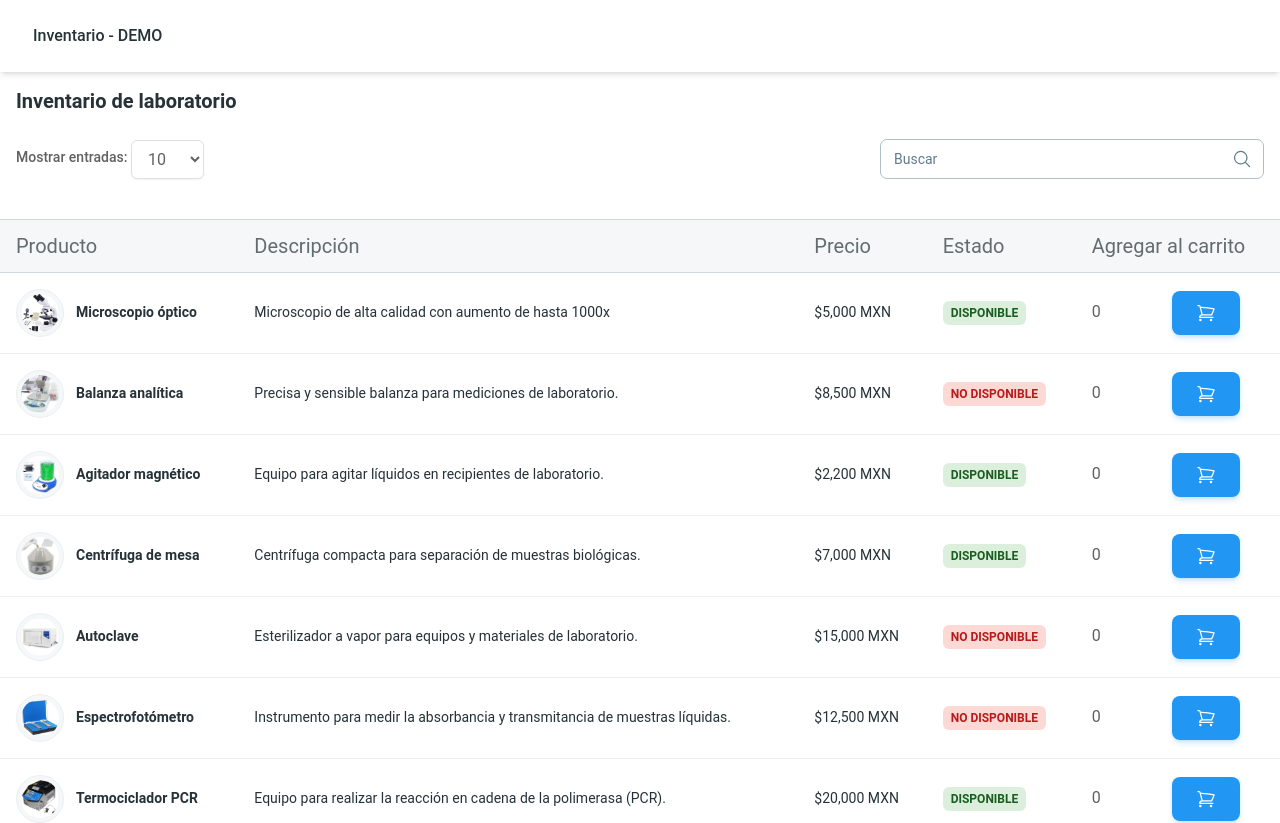
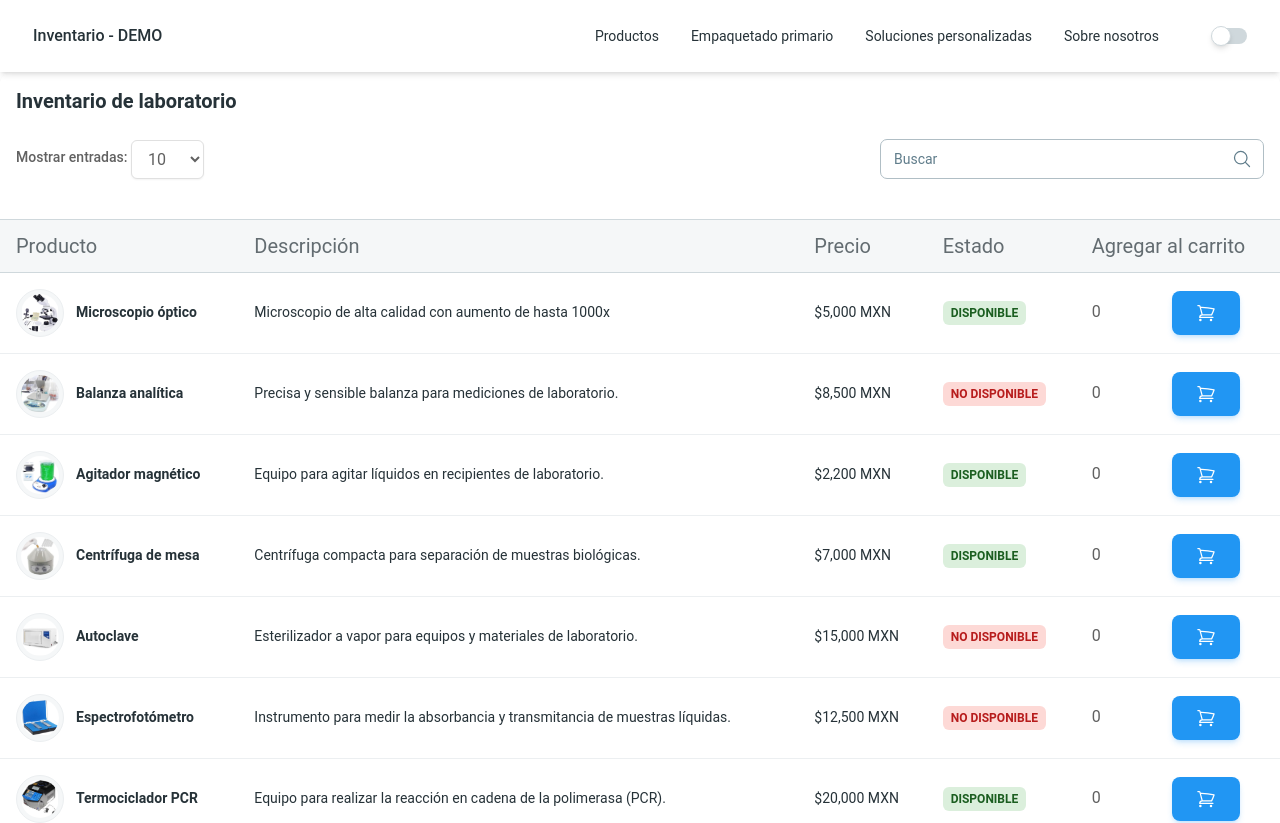
Before and after one commit to Alecfut07/pacific-frontend, a React (Vite) app: page /lab-inventory in a window 1280 px wide. Shown: the top 823 px of the page. Built offline with nearby package versions, Linux system fonts and the light colour scheme.

Commit message:
hotfix/Utilizar BrowserRouter de react-router-dom y colocar el CustomNavbar dentro del BrowserRouter, agregar subelementos con Switch y tabs

```diff
--- a/src/components/CustomNavbar/CustomNavbar.jsx
+++ b/src/components/CustomNavbar/CustomNavbar.jsx
@@ -1,6 +1,75 @@
-import { Navbar, Typography } from "@material-tailwind/react";
+import { useState } from "react";
+import { useNavigate } from "react-router-dom";
+import { Navbar, Switch, Typography } from "@material-tailwind/react";
 
 function CustomNavbar() {
+  const [inventoryType, setInventoryType] = useState("");
+
+  const navigate = useNavigate();
+
+  const navigateToLabInventory = () => {
+    navigate("/lab-inventory");
+    setInventoryType("Inventario de laboratorio");
+  };
+  const navigateToIndustrialInventory = () => {
+    navigate("/industrial-inventory");
+    setInventoryType("Inventario industrial");
+  };
+
+  const handleSwitchChange = (e) => {
+    const checked = e.target.checked;
+    if (checked) {
+      navigateToIndustrialInventory();
+    } else {
+      navigateToLabInventory();
+    }
+  };
+
+  const navList = (
+    <ul className="mb-4 mt-2 flex flex-col gap-2 lg:mb-0 lg:mt-0 lg:flex-row lg:items-center lg:gap-6">
+      <Typography
+        as="li"
+        variant="small"
+        color="blue-gray"
+        className="p-1 font-normal"
+      >
+        <a href="#" className="flex items-center">
+          Productos
+        </a>
+      </Typography>
+      <Typography
+        as="li"
+        variant="small"
+        color="blue-gray"
+        className="p-1 font-normal"
+      >
+        <a href="#" className="flex items-center">
+          Empaquetado primario
+        </a>
+      </Typography>
+      <Typography
+        as="li"
+        variant="small"
+        color="blue-gray"
+        className="p-1 font-normal"
+      >
+        <a href="#" className="flex items-center">
+          Soluciones personalizadas
+        </a>
+      </Typography>
+      <Typography
+        as="li"
+        variant="small"
+        color="blue-gray"
+        className="p-1 font-normal"
+      >
+        <a href="#" className="flex items-center">
+          Sobre nosotros
+        </a>
+      </Typography>
+    </ul>
+  );
+
   return (
     <Navbar className="sticky top-0 z-10 h-max max-w-full rounded-none px-4 py-2 lg:px-8 lg:py-4">
       <div className="flex items-center justify-between text-blue-gray-900">
@@ -11,6 +80,13 @@ function CustomNavbar() {
         >
           Inventario - DEMO
         </Typography>
+        <div className="flex items-center gap-4">
+          <div className="mr-4 lg:block">{navList}</div>
+          <div className="flex items-center gap-x-1">
+            <Typography className="mr-4">{inventoryType}</Typography>
+            <Switch onChange={(e) => handleSwitchChange(e)} />
+          </div>
+        </div>
       </div>
     </Navbar>
   );
--- a/src/components/Table/Table.jsx
+++ b/src/components/Table/Table.jsx
@@ -81,11 +81,6 @@ function Table() {
     return filteredData.slice(firstPageIndex, lastPageIndex);
   }, [currentPage, selectedEntries, tableData, filterFunction]);
 
-  // const navigate = useNavigate();
-
-  // const navigateToLavInventory = () => navigate("/lab-inventory");
-  // const navigateToIndustrialInventory = () => navigate("/industrial-inventory");
-
   return (
     <Card className="h-full w-full">
       <CardHeader floated={false} shadow={false} className="rounded-none">
@@ -98,13 +93,6 @@ function Table() {
             >
               Inventario de laboratorio
             </Typography>
-            {/* <Switch
-              onChange={(checked) =>
-                checked
-                  ? navigateToIndustrialInventory()
-                  : navigateToLavInventory()
-              }
-            /> */}
             <div className="flex items-center">
               <label className="block text-sm font-medium text-gray-700">
                 Mostrar entradas:&nbsp;
@@ -174,7 +162,7 @@ function Table() {
                       <Typography
                         variant="small"
                         color="blue-gray"
-                        className="font-bold"
+                        className="font-bold hover:border-b hover:border-blue-500"
                       >
                         {product.name}
                       </Typography>
--- a/src/main.jsx
+++ b/src/main.jsx
@@ -1,17 +1,29 @@
 import React from "react";
 import ReactDOM from "react-dom/client";
 import { ThemeProvider } from "@material-tailwind/react";
-import { RouterProvider } from "react-router-dom";
-import { allRoutes as router } from "./routes";
+import { BrowserRouter, Routes, Route } from "react-router-dom";
 import CustomNavbar from "./components/CustomNavbar/CustomNavbar";
 import CustomFooter from "./components/CustomFooter/CustomFooter";
 import "./index.css";
+import HomePage from "./pages/Home/HomePage";
+import LabInventoryPage from "./pages/Lab/LabInventoryPage/LabInventoryPage";
+import IndustrialInventoryPage from "./pages/Industrial/IndustrialInventoryPage/IndustrialInventoryPage";
 
 ReactDOM.createRoot(document.getElementById("root")).render(
   <React.StrictMode>
     <ThemeProvider>
-      <CustomNavbar />
-      <RouterProvider router={router} />
+      <BrowserRouter>
+        <CustomNavbar />
+        <Routes>
+          <Route path="/" element={<HomePage />} />
+          <Route path="/lab-inventory" element={<LabInventoryPage />} />
+          <Route
+            path="/industrial-inventory"
+            element={<IndustrialInventoryPage />}
+          />
+        </Routes>
+      </BrowserRouter>
+      {/* <RouterProvider router={router} /> */}
       {/* <CustomFooter /> */}
     </ThemeProvider>
   </React.StrictMode>,
```
